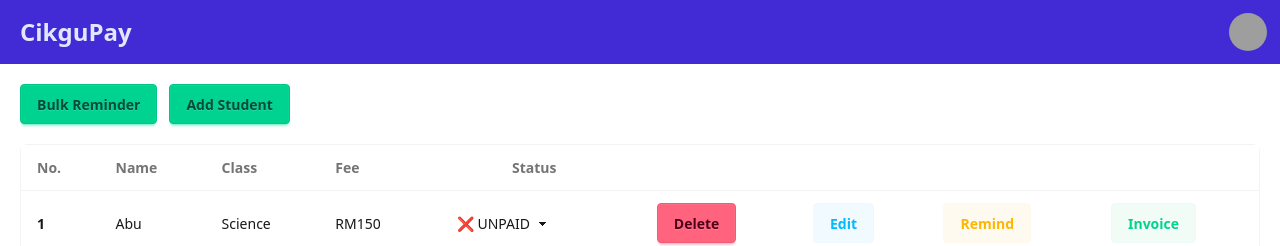
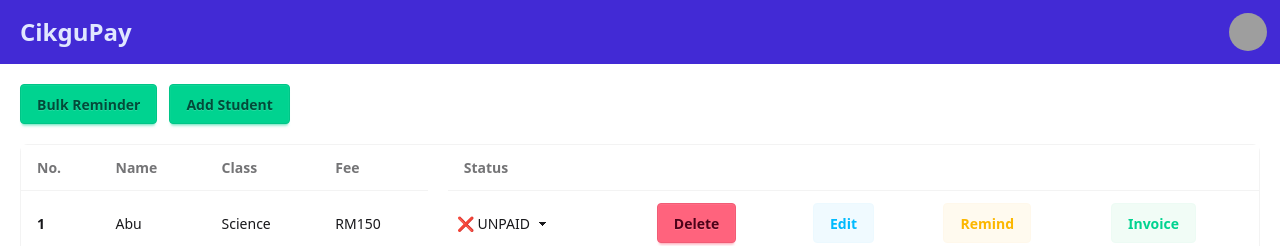
Before and after one commit to IFAIZC/CikguBayar, a React (Vite) app: page / in a window 1280 px wide. Shown: the top 246 px of the page. Built offline with nearby package versions, Linux system fonts and the light colour scheme; grey boxes are pictures that could not be loaded.

Commit message:
fix table UI

```diff
--- a/src/component/Table.jsx
+++ b/src/component/Table.jsx
@@ -14,7 +14,7 @@ export default function Table({ students, setStudents }) {
               <th className="sticky left-12 z-20 bg-base-100">Name</th>
               <th>Class</th>
               <th>Fee</th>
-              <th className="justify-center flex">Status</th>
+              <th className="justify-start ml-5 flex">Status</th>
               <th></th>
               <th></th>
               <th></th>
```
